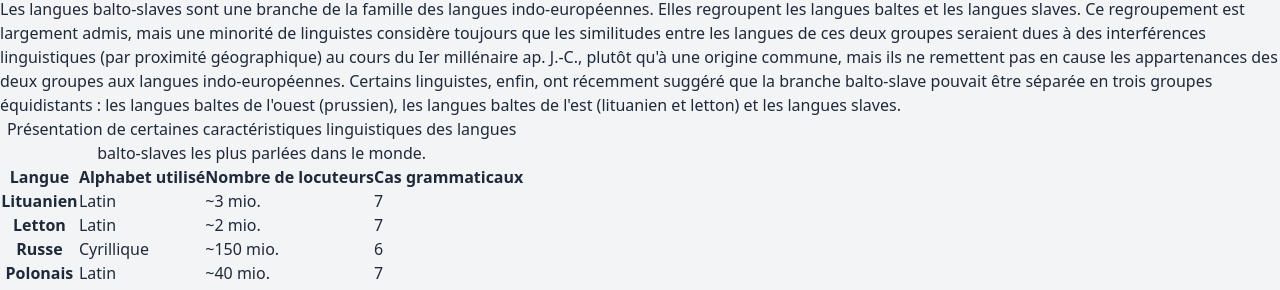
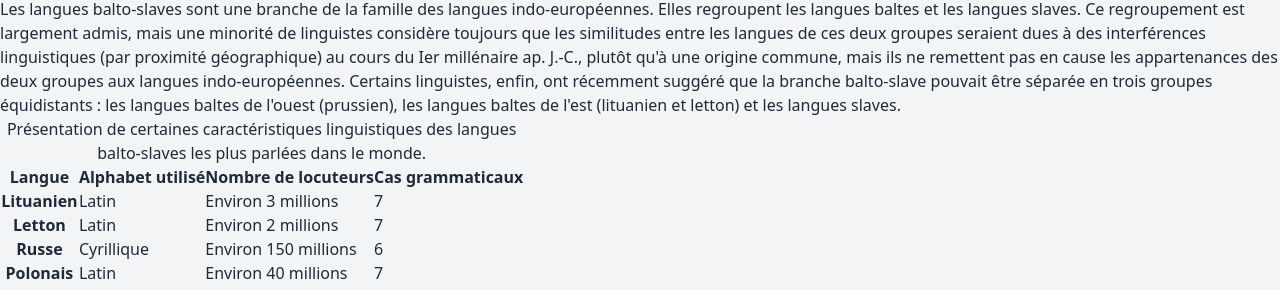
Before and after one commit to NoahBoos/FRONT5-RGAA, a website: page public/balto-slavic.html in a window 1280 px wide. Shown: the part 149-439 px from the top of the page. Drawn offline with Linux system fonts and the light colour scheme.

Commit message:
Correctif - Remplacement des `~` par `environ` et des `mio.` par `millions`.

```diff
--- a/public/balto-slavic.html
+++ b/public/balto-slavic.html
@@ -124,31 +124,31 @@
                 <tr>
                     <th scope="row" headers="language" tabindex="0">Lituanien</th>
                     <td headers="alphabet" tabindex="0">Latin</td>
-                <td headers="speaker" tabindex="0">~3 mio.</td>
+                    <td headers="speaker" tabindex="0">Environ 3 millions</td>
                     <td headers="grammatical_cases" tabindex="0">7</td>
                 </tr>
                 <tr>
                     <th scope="row" headers="language" tabindex="0">Letton</th>
                     <td headers="alphabet" tabindex="0">Latin</td>
-                <td headers="speaker" tabindex="0">~2 mio.</td>
+                    <td headers="speaker" tabindex="0">Environ 2 millions</td>
                     <td headers="grammatical_cases" tabindex="0">7</td>
                 </tr>
                 <tr>
                     <th scope="row" headers="language" tabindex="0">Russe</th>
                     <td headers="alphabet" tabindex="0">Cyrillique</td>
-                <td headers="speaker" tabindex="0">~150 mio.</td>
+                    <td headers="speaker" tabindex="0">Environ 150 millions</td>
                     <td headers="grammatical_cases" tabindex="0">6</td>
                 </tr>
                 <tr>
                     <th scope="row" headers="language" tabindex="0">Polonais</th>
                     <td headers="alphabet" tabindex="0">Latin</td>
-                <td headers="speaker" tabindex="0">~40 mio.</td>
+                    <td headers="speaker" tabindex="0">Environ 40 millions</td>
                     <td headers="grammatical_cases" tabindex="0">7</td>
                 </tr>
                 <tr>
                     <th scope="row" headers="language" tabindex="0">Ukrainien</th>
                     <td headers="alphabet" tabindex="0">Cyrillique</td>
-                <td headers="speaker" tabindex="0">~30 mio.</td>
+                    <td headers="speaker" tabindex="0">Environ 30 millions</td>
                     <td headers="grammatical_cases" tabindex="0">7</td>
                 </tr>
             </tbody>
```
Lines whose indentation alone changed are shown as unchanged.
